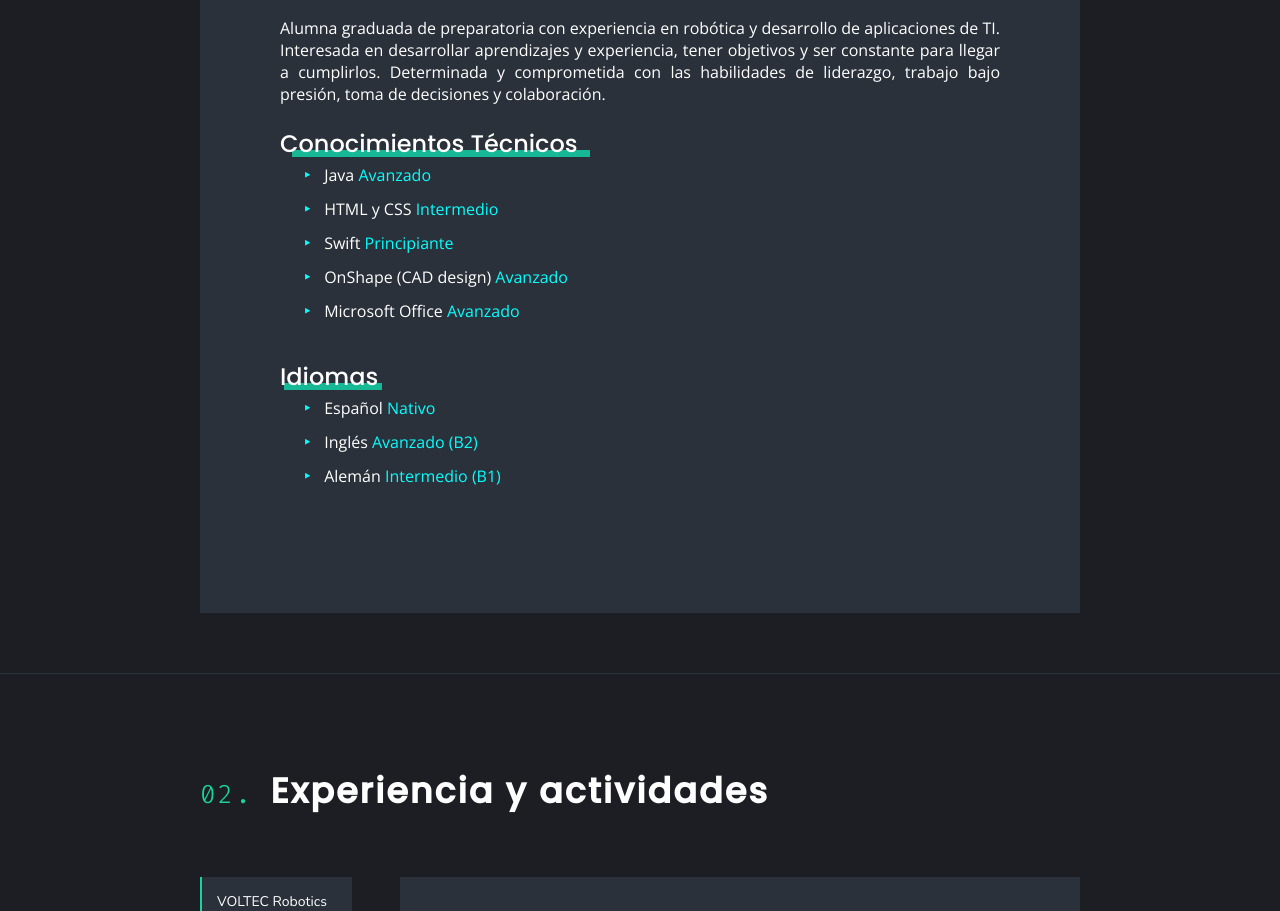
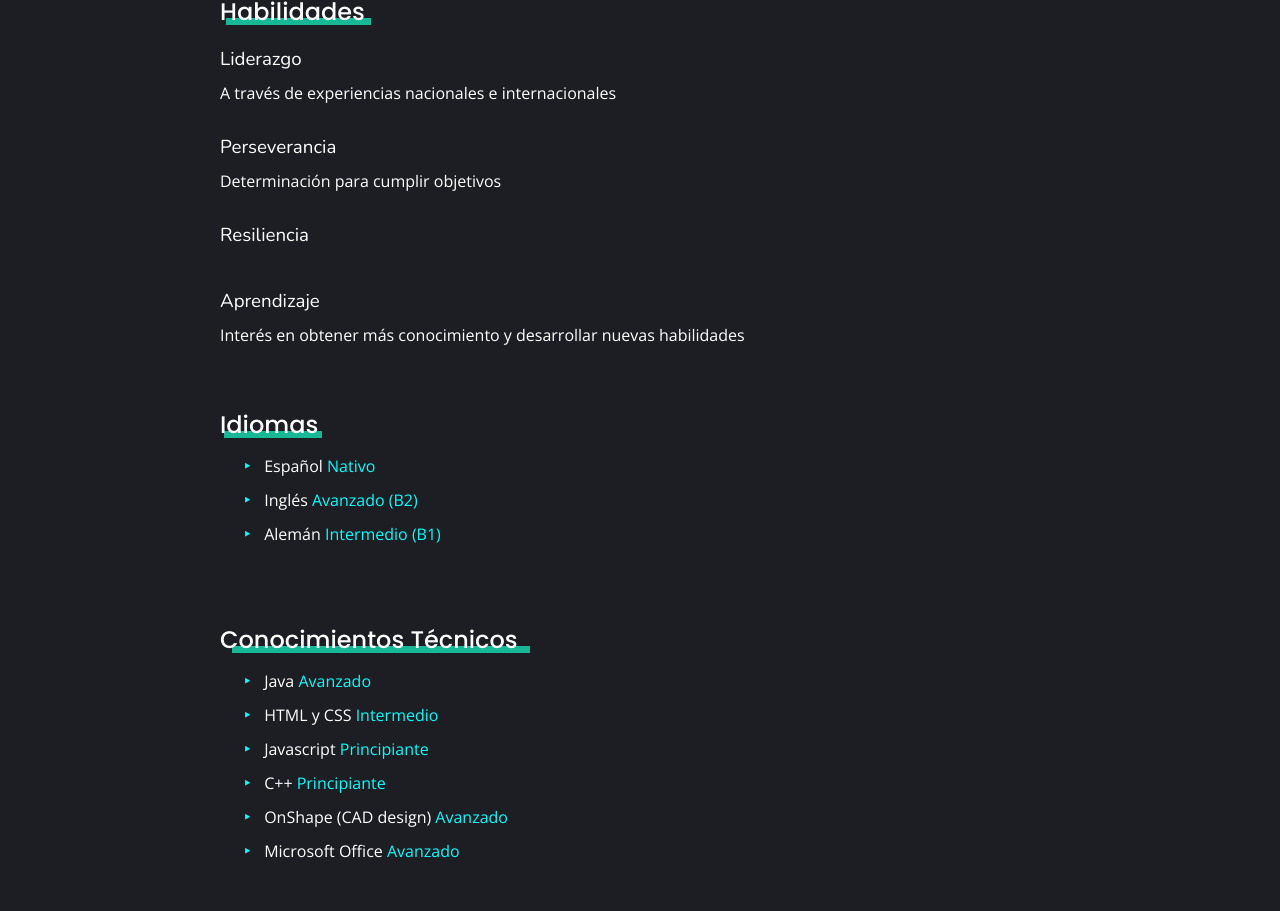
Before and after one commit to Ale-Coeto/Webpage, a plain HTML site: page alecoeto.html in a window 1280 px wide. Shown: the part 1127-2038 px from the top of the page. Drawn offline with nearby package versions, Linux system fonts and the light colour scheme.

Commit message:
Modificaciones de SobreMi

```diff
--- a/Styles/Main.css
+++ b/Styles/Main.css
@@ -23,7 +23,7 @@
    }
 
     body {
-        padding-top:60px;
+        padding-top:0px;
         font-family: 'Nunito', Arial;
         margin: 0;
         background-color: var(--color1);
@@ -44,16 +44,15 @@
 
         }
 
-        .sobreMi, .experiencia .proyectos, .contacto {
+         .experiencia .proyectos, .contacto {
             background-color: var(--color2);
             padding: 80px;
 
         }
 
 
-        .proyectos {
-            background-color: var(--color1);
-        }
+
+
 
         #Home {
             padding: 100px;
--- a/Styles/Proyectos.css
+++ b/Styles/Proyectos.css
@@ -3,6 +3,7 @@
 
   .proyectos {
     padding: 0;
+    background-color: var(--color1);
   }
 
     .grid {
--- /dev/null
+++ b/Styles/SobreMi.css
@@ -0,0 +1,15 @@
+.sobreMi {
+    padding: 20px;
+    margin-top: -30px;
+}
+
+.sobreMi h2 {
+    margin-bottom: 25px;
+    margin-top: 40px;
+}
+
+
+.sobreMi h3 {
+    font-weight: 400;
+    margin-bottom: 10px;
+}
--- a/alecoeto.html
+++ b/alecoeto.html
@@ -8,6 +8,7 @@
       <link rel="stylesheet" href="Styles/Proyectos.css">
       <link rel="stylesheet" href="Styles/Texto.css">
       <link rel="stylesheet" href="Styles/Experiencias.css">
+      <link rel="stylesheet" href="Styles/SobreMi.css">
       <link rel="stylesheet" href="https://cdn.jsdelivr.net/npm/bootstrap-icons@1.9.1/font/bootstrap-icons.css">
 
       <link rel="html" href="About.html">
@@ -60,6 +61,7 @@
           </div>
         </section>
 
+
         <!-- Sobre mi-->
         <section id="Section1">
           <h1 class="subtitulo"> <span class="num">01. </span>Sobre Mi </h1>
@@ -69,24 +71,36 @@
               Interesada en desarrollar aprendizajes y experiencia, tener objetivos
               y ser constante para llegar a cumplirlos. Determinada y comprometida con
               las habilidades de liderazgo, trabajo bajo presión, toma de decisiones y colaboración.</p>
-          <h2 class="subtitulo2"> Conocimientos Técnicos</h2>
-          <ul>
-            <li> Java <span class="highlight"> Avanzado </span> </li>
-            <li> HTML y CSS  <span class="highlight"> Intermedio </span>  </li>
-            <li> Swift  <span class="highlight"> Principiante </span> </li>
-            <li> OnShape (CAD design)  <span class="highlight"> Avanzado </span> </li>
-            <li> Microsoft Office  <span class="highlight"> Avanzado </span> </li>
-          </ul>
+
+         <h2 class="subtitulo2"> Habilidades</h2>
+         <h3> Liderazgo</h3>
+             <p> A través de experiencias nacionales e internacionales </p>
+        <h3> Perseverancia</h3>
+             <p> Determinación para cumplir objetivos </p>
+        <h3> Resiliencia</h3>
+             <p>  </p>
+        <h3> Aprendizaje</h3>
+             <p> Interés en obtener más conocimiento y desarrollar nuevas habilidades</p>
+
 
           <h2 class="subtitulo2"> Idiomas</h2>
           <ul>
             <li> Español <span class="highlight"> Nativo </span>  </li>
             <li> Inglés  <span class="highlight"> Avanzado (B2) </span> </li>
             <li> Alemán <span class="highlight"> Intermedio (B1)</span>  </li>
-
+          </ul>
+          <h2 class="subtitulo2"> Conocimientos Técnicos</h2>
+          <ul>
+            <li> Java <span class="highlight"> Avanzado </span> </li>
+            <li> HTML y CSS  <span class="highlight"> Intermedio </span>  </li>
+            <li> Javascript  <span class="highlight"> Principiante </span> </li>
+            <li> C++ <span class="highlight"> Principiante </span> </li>
+            <li> OnShape (CAD design)  <span class="highlight"> Avanzado </span> </li>
+            <li> Microsoft Office  <span class="highlight"> Avanzado </span> </li>
           </ul>
          </div>
         </section>
+
 
         <!-- Experiencia y actividades-->
         <section id="Section2">
```
Also changed, not shown: Images/Screenshot 2022-08-03 212838.png (deleted).
